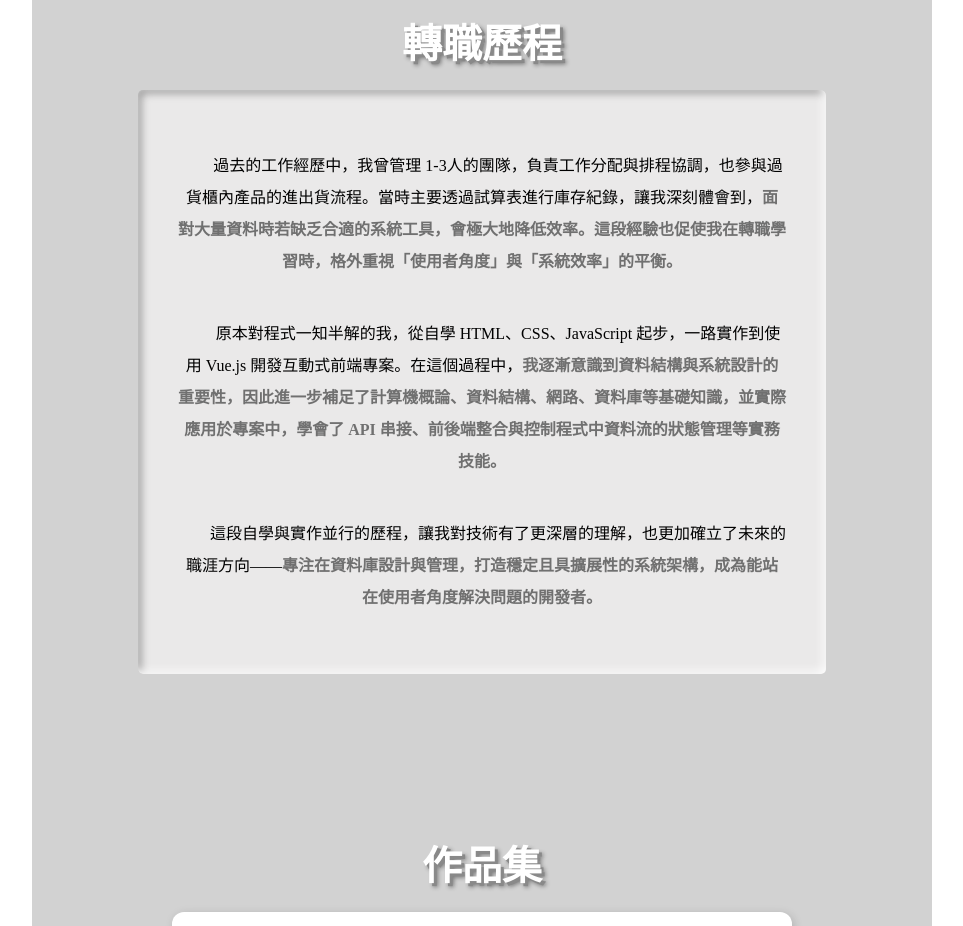
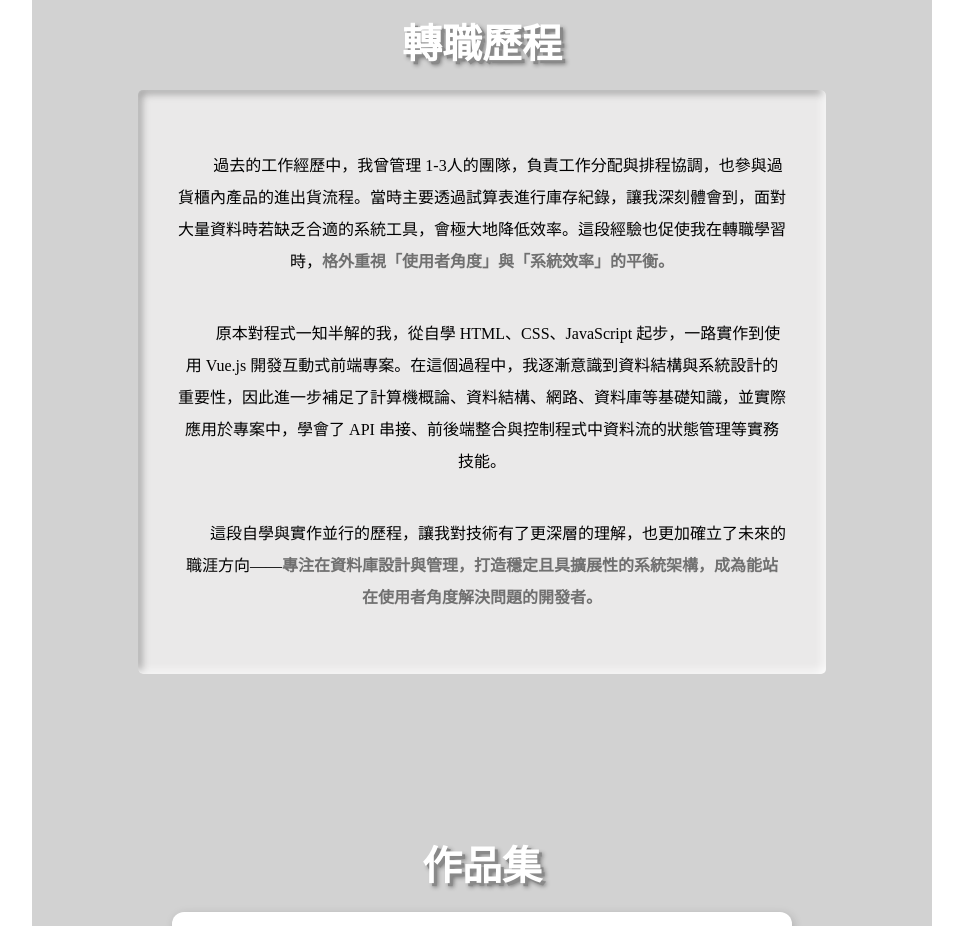
Before and after one commit to GRACE0211/my-portfolio, a Vue app: page / in a window 1280 px wide. Shown: the part 2140-3066 px from the top of the page, without its empty margins (158-1121 px from the left). Built offline with nearby package versions, Linux system fonts and the light colour scheme.

Commit message:
fix: strong tag

```diff
--- a/src/views/HomePage.vue
+++ b/src/views/HomePage.vue
@@ -132,10 +132,10 @@
       <h2>轉職歷程</h2>
       <div class='story-div'>
         <div>
-          過去的工作經歷中，我曾管理 1-3人的團隊，負責工作分配與排程協調，也參與過貨櫃內產品的進出貨流程。當時主要透過試算表進行庫存紀錄，讓我深刻體會到，<strong style="color:#707070;">面對大量資料時若缺乏合適的系統工具，會極大地降低效率。這段經驗也促使我在轉職學習時，格外重視「使用者角度」與「系統效率」的平衡。</strong>
+          過去的工作經歷中，我曾管理 1-3人的團隊，負責工作分配與排程協調，也參與過貨櫃內產品的進出貨流程。當時主要透過試算表進行庫存紀錄，讓我深刻體會到，面對大量資料時若缺乏合適的系統工具，會極大地降低效率。這段經驗也促使我在轉職學習時，<strong style="color:#707070;">格外重視「使用者角度」與「系統效率」的平衡。</strong>
       </div>
       <div>
-        原本對程式一知半解的我，從自學 HTML、CSS、JavaScript 起步，一路實作到使用 Vue.js 開發互動式前端專案。在這個過程中，<strong style="color:#707070;">我逐漸意識到資料結構與系統設計的重要性，因此進一步補足了計算機概論、資料結構、網路、資料庫等基礎知識，並實際應用於專案中，學會了 API 串接、前後端整合與控制程式中資料流的狀態管理等實務技能。</strong>
+        原本對程式一知半解的我，從自學 HTML、CSS、JavaScript 起步，一路實作到使用 Vue.js 開發互動式前端專案。在這個過程中，我逐漸意識到資料結構與系統設計的重要性，因此進一步補足了計算機概論、資料結構、網路、資料庫等基礎知識，並實際應用於專案中，學會了 API 串接、前後端整合與控制程式中資料流的狀態管理等實務技能。
 </div>
 <div>
         這段自學與實作並行的歷程，讓我對技術有了更深層的理解，也更加確立了未來的職涯方向——<strong style="color:#707070;">專注在資料庫設計與管理，打造穩定且具擴展性的系統架構，成為能站在使用者角度解決問題的開發者。</strong>
```
